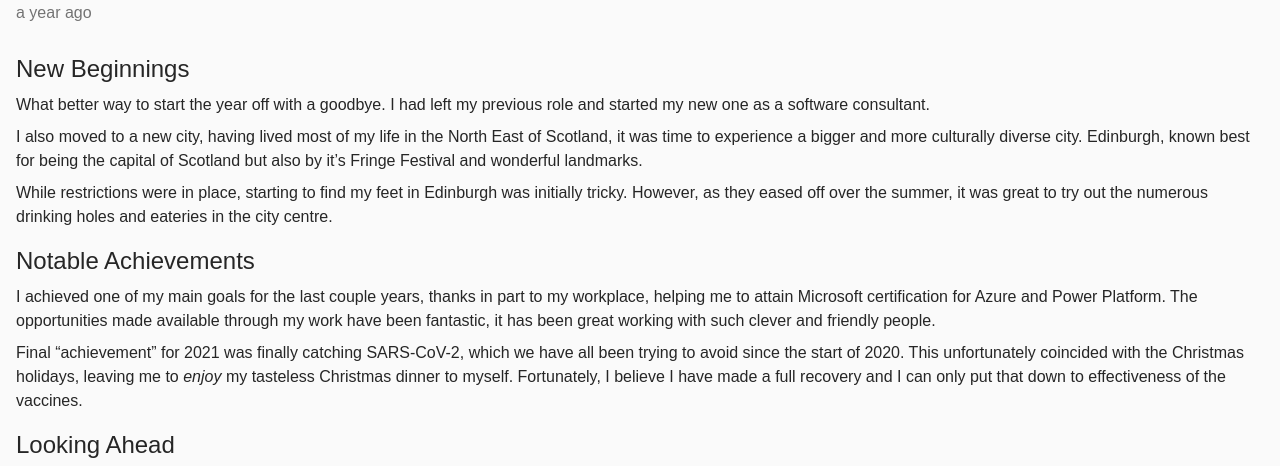
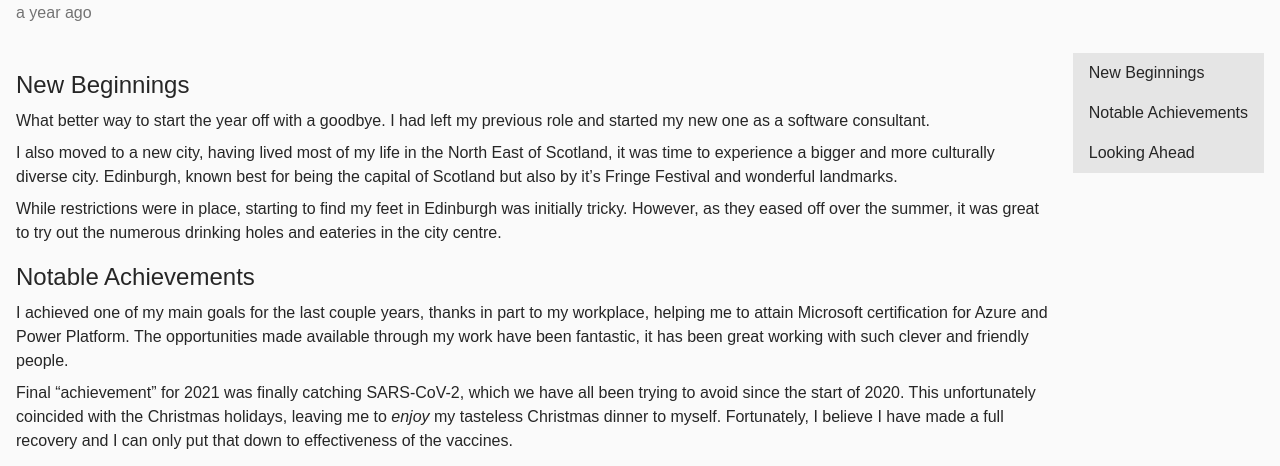
Before and after one commit to ljfio/personal-website, an Astro site: page /post/2021-a-year-in-review in a window 1280 px wide. Shown: the part 317-783 px from the top of the page. Built offline with nearby package versions, Linux system fonts and the light colour scheme; Astro itself is replaced by a stand-in of ours; some packages are replaced by stand-ins of ours; a web font is replaced by a local one.

Commit message:
Add in TOC to articles #3

```diff
--- /dev/null
+++ b/src/components/TableOfContents.vue
@@ -0,0 +1,22 @@
+<template>
+  <nav class="bg-gray-200 dark:bg-gray-800 h-fit min-w-fit lg:sticky top-4 flex flex-col">
+    <a class="px-4 py-2 block hover:bg-gray-300 hover:dark:bg-gray-700"
+       v-for="heading in headings"
+       :key="heading.slug"
+       :href="`#${heading.slug}`">
+      {{ heading.text }}
+    </a>
+  </nav>
+</template>
+
+<script lang="ts" setup>
+import type { MarkdownHeading } from 'astro';
+
+interface Props {
+  headings: MarkdownHeading[];
+}
+
+const props = defineProps<Props>();
+
+const { headings } = props;
+</script>
--- a/src/pages/post/[slug].astro
+++ b/src/pages/post/[slug].astro
@@ -2,6 +2,7 @@
 import NameBanner from "@components/NameBanner.astro";
 import NavLink from "@components/NavLink.vue";
 import Pagination from "@components/Pagination.astro";
+import TableOfContents from "@components/TableOfContents.vue";
 import Tags from "@components/Tags.vue";
 import TimeSince from "@components/TimeSince.vue";
 import DefaultLayout from "@layouts/Default.astro";
@@ -31,7 +32,7 @@ interface Props {
 
 const { title, description, published, tags } = post.data;
 
-const { Content } = await post.render();
+const { Content, headings } = await post.render();
 
 const postsAfter = await getCollection("articles", ({ data }) => {
   return data.published.getTime() < post.data.published.getTime();
@@ -75,8 +76,12 @@ const [before] = postsBefore.sort(
       </div>
 
       <div>
-        <div class="content">
-          <Content />
+        <div class="lg:flex flex-row-reverse">
+          <TableOfContents headings={headings} />
+
+          <div class="lg:mr-6 flex-grow content">
+            <Content />
+          </div>
         </div>
 
         <Pagination
```
